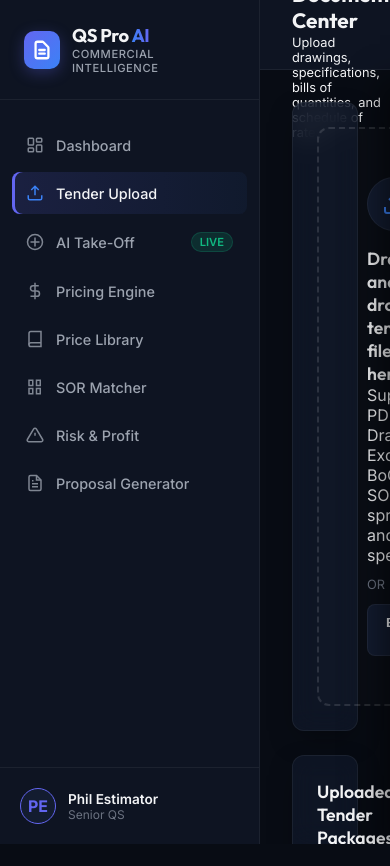
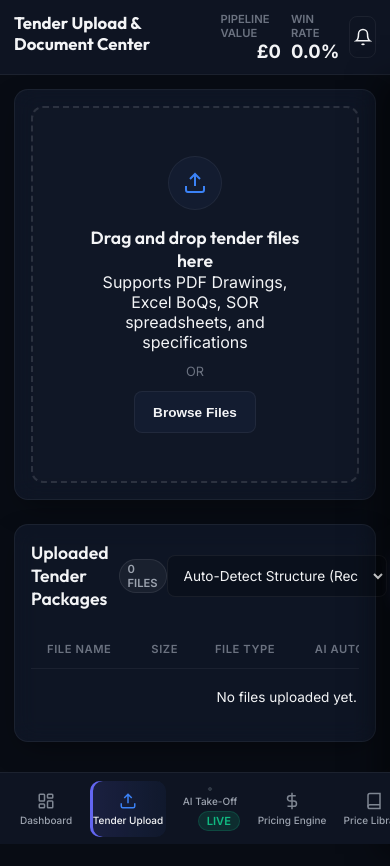
Before and after one commit to Shergy82/Qs-Pro, a plain HTML site: page index.html in a window 390 px wide. Both pictures are taken after a click on the link "Tender Upload". Before the commit the page ends 844 px from the top, so only its background shows below. Drawn offline with Linux system fonts and the light colour scheme; no server answers.

Commit message:
Add mobile responsive layout

```diff
--- a/index.html
+++ b/index.html
@@ -8,7 +8,7 @@
     <link rel="preconnect" href="https://fonts.googleapis.com">
     <link rel="preconnect" href="https://fonts.gstatic.com" crossorigin>
     <link href="https://fonts.googleapis.com/css2?family=Inter:wght@300;400;500;600;700&family=Outfit:wght@400;500;600;700;800&display=swap" rel="stylesheet">
-    <link rel="stylesheet" href="styles.css">
+    <link rel="stylesheet" href="styles.css?v=mobile-1">
 </head>
 <body>
     <div class="app-container">
--- a/styles.css
+++ b/styles.css
@@ -2079,3 +2079,188 @@ select option {
     padding: 16px 0 0 0 !important;
     z-index: 5 !important;
 }
+/* --- Mobile App Layout Layer --- */
+@media (max-width: 768px) {
+    html,
+    body {
+        width: 100%;
+        min-width: 0;
+        overflow-x: hidden;
+    }
+
+    .app-container {
+        width: 100%;
+        min-height: 100dvh;
+        height: auto;
+        display: block;
+        padding-bottom: 76px;
+    }
+
+    .sidebar {
+        position: fixed;
+        left: 0;
+        right: 0;
+        bottom: 0;
+        top: auto;
+        width: 100%;
+        height: 72px;
+        z-index: 1000;
+        border-right: none;
+        border-top: 1px solid var(--border-color);
+        flex-direction: row;
+        overflow-x: auto;
+    }
+
+    .sidebar-brand,
+    .sidebar-footer {
+        display: none !important;
+    }
+
+    .sidebar-menu {
+        width: 100%;
+        padding: 8px;
+        flex-direction: row;
+        gap: 6px;
+        overflow-x: auto;
+        overflow-y: hidden;
+        scrollbar-width: none;
+    }
+
+    .sidebar-menu::-webkit-scrollbar {
+        display: none;
+    }
+
+    .menu-item {
+        min-width: 76px;
+        height: 56px;
+        padding: 6px 8px;
+        flex-direction: column;
+        justify-content: center;
+        gap: 4px;
+        font-size: 10px;
+        border-radius: 10px;
+        white-space: nowrap;
+    }
+
+    .menu-icon {
+        width: 18px;
+        height: 18px;
+    }
+
+    .main-content {
+        width: 100%;
+        height: auto;
+        min-height: 100dvh;
+        overflow: visible;
+    }
+
+    .topbar {
+        height: auto;
+        min-height: 64px;
+        padding: 12px 14px;
+        gap: 10px;
+        align-items: flex-start;
+    }
+
+    .topbar-left h2 {
+        font-size: 1.05rem;
+    }
+
+    .topbar-left p {
+        display: none;
+    }
+
+    .topbar-right {
+        margin-left: auto;
+        gap: 10px;
+    }
+
+    .panel {
+        padding: 14px;
+        overflow: visible;
+    }
+
+    .card {
+        padding: 16px;
+        border-radius: 14px;
+    }
+
+    .dashboard-grid,
+    .stats-row,
+    .pricing-container,
+    .takeoff-container,
+    .proposal-container,
+    .risk-top-grid,
+    .risk-bottom-grid {
+        display: grid !important;
+        grid-template-columns: 1fr !important;
+        gap: 14px !important;
+        height: auto !important;
+        overflow: visible !important;
+    }
+
+    .card-hero {
+        flex-direction: column;
+        align-items: flex-start;
+        gap: 14px;
+    }
+
+    .workspace-table-container,
+    .file-table-container,
+    .pricing-table-container,
+    .sor-table-container {
+        overflow-x: auto;
+        -webkit-overflow-scrolling: touch;
+    }
+
+    table {
+        min-width: 720px;
+    }
+
+    .modal-overlay {
+        padding: 0 !important;
+        align-items: stretch !important;
+    }
+
+    .modal-content {
+        width: 100% !important;
+        max-width: 100% !important;
+        min-height: 100dvh !important;
+        max-height: 100dvh !important;
+        border-radius: 0 !important;
+        margin: 0 !important;
+    }
+
+    #import-preview-modal .modal-content {
+        height: 100dvh !important;
+        max-height: 100dvh !important;
+    }
+
+    #import-wizard-step-3 {
+        flex-direction: column !important;
+        overflow-y: auto !important;
+    }
+
+    #import-wizard-step-3 > div:first-child {
+        width: 100% !important;
+        border-right: none !important;
+        border-bottom: 1px solid var(--border-color) !important;
+        padding-right: 0 !important;
+        padding-bottom: 12px !important;
+        max-height: 220px;
+    }
+
+    #import-rooms-selection-grid,
+    #import-rooms-dimensions-grid {
+        grid-template-columns: 1fr !important;
+        padding: 10px !important;
+    }
+
+    .btn,
+    button,
+    input,
+    select,
+    textarea {
+        min-height: 42px;
+    }
+}
```
